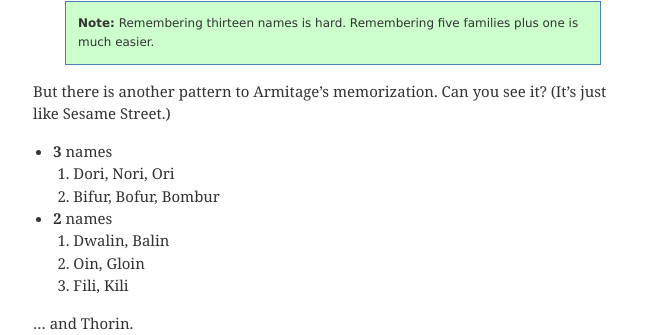
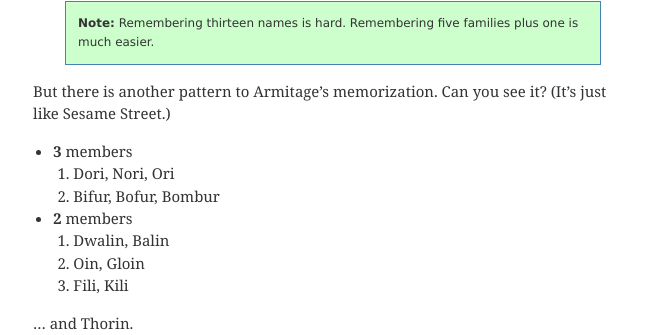
Before and after one commit to ndarville/ndarville.github.io, a Jekyll site: the page built from _posts/2013-12-15-naming-the-thirteen-dwarves-in-the-hobbit.markdown, in a window 1280 px wide. Shown: the part 1041-1376 px from the top of the page, without its empty margins (307-967 px from the left). Built offline with Jekyll 4.4.1, drawn with Linux system fonts in a browser that asks for light colours; Markdown is read by kramdown in place of the engine named in the settings.

Commit message:
Changed 'names' to 'members' for dwarven families

```diff
--- a/_posts/2013-12-15-naming-the-thirteen-dwarves-in-the-hobbit.markdown
+++ b/_posts/2013-12-15-naming-the-thirteen-dwarves-in-the-hobbit.markdown
@@ -48,10 +48,10 @@ Now we have reduced the burden of memorization to **five** families ... plus one
 
 But there is another pattern to Armitage's memorization. Can you see it? (It's just like Sesame Street.)
 
-* **3** names
+* **3** members
     1. Dori, Nori, Ori
     2. Bifur, Bofur, Bombur
-* **2** names
+* **2** members
     1. Dwalin, Balin
     2. Oin, Gloin
     3. Fili, Kili
```
